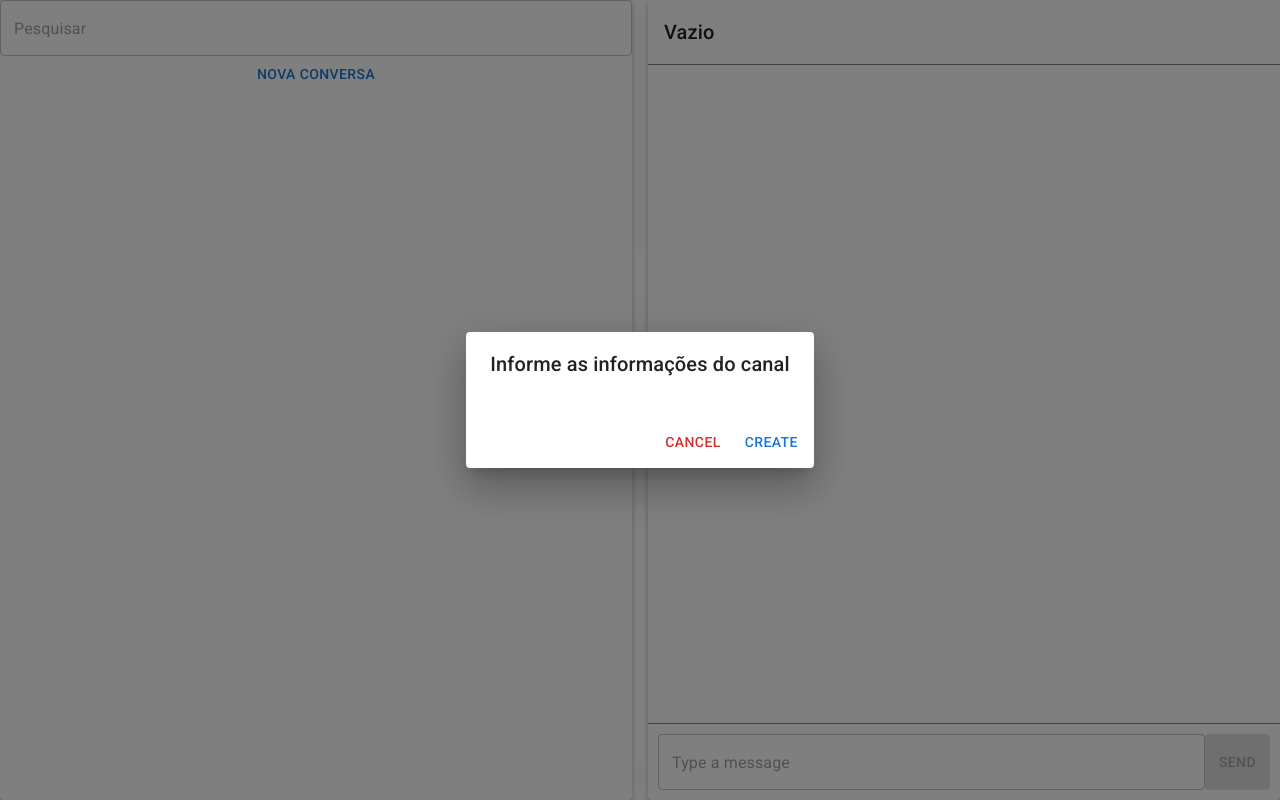
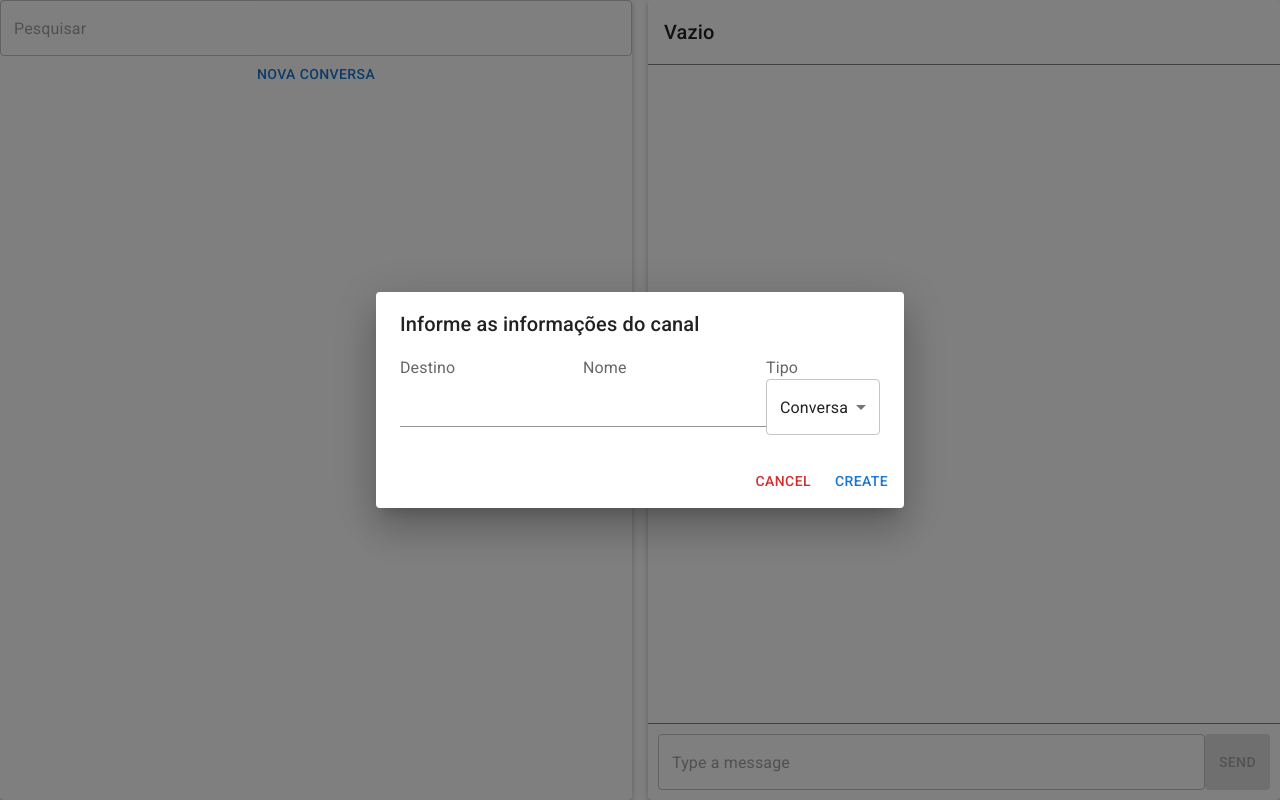
Before and after one commit to namelew/MQTTChat, a React (Create React App) app: page /chat/1 in a window 1280 px wide. Both pictures are taken after a click on the button "NOVA CONVERSA". Built offline with nearby package versions, Linux system fonts and the light colour scheme.

Commit message:
Criando form de criação de nova conversa

```diff
--- a/src/pages/Auth/index.tsx
+++ b/src/pages/Auth/index.tsx
@@ -2,10 +2,7 @@ import React, { useState } from 'react';
 import { Button, TextField, Container, Box, Paper, Typography } from '@mui/material';
 import { useNavigate } from 'react-router-dom';
 
-interface Props {
-}
-
-const Auth = ({} : Props) => {
+const Auth = () => {
     const [ClientID, setClientID] = useState('');
     const navigate = useNavigate();
 
--- a/src/pages/Chat/List/index.tsx
+++ b/src/pages/Chat/List/index.tsx
@@ -1,6 +1,6 @@
 import React, { useState } from 'react';
-import { Box, TextField, List, ListItem, ListItemText, Button, Dialog, DialogTitle, DialogContent, DialogActions } from '@mui/material';
-import { IConversation } from 'interfaces/IConversation';
+import { Box, TextField, List, ListItem, ListItemText, Button, Dialog, DialogTitle, DialogContent, DialogActions, FormControl, FormLabel, Input, Select, SelectChangeEvent } from '@mui/material';
+import { IConversation, IConversationType } from 'interfaces/IConversation';
 
 interface Props {
   selectConversation: React.Dispatch<React.SetStateAction<IConversation | undefined>>
@@ -9,6 +9,13 @@ interface Props {
 const ConversationsList: React.FC<Props> = ( { selectConversation } : Props ) => {
   const [conversations, setConversations] = useState<IConversation[]>([]);
   const [searchTerm, setSearchTerm] = useState('');
+  const [newConversation, setNewConversation] = useState<IConversation>(
+    {
+      id: '',
+      name: '',
+      type: IConversationType.OneToOne,
+    }
+  );
   const [openModal, setOpenModal] = useState(false);
 
   const filteredConversations = conversations.filter((conversation) =>
@@ -23,8 +30,29 @@ const ConversationsList: React.FC<Props> = ( { selectConversation } : Props ) =>
     setOpenModal(false);
   };
 
+  const handleIDChange = (e: React.ChangeEvent<HTMLInputElement>) => {
+    setNewConversation({
+        ...newConversation,
+        id: e.target.value,
+    });
+  };
+
+  const handleNameChange = (e: React.ChangeEvent<HTMLInputElement>) => {
+    setNewConversation({
+        ...newConversation,
+        name: e.target.value,
+    });
+  };
+
+  const handleTypeChange = (e: SelectChangeEvent<string>) => {
+    setNewConversation({
+        ...newConversation,
+        type: Number(e.target.value) as IConversationType,
+    });
+  };
+
   const CreateConversation = () => {
-    console.log("Criando nova conversa")
+    console.log("Criando nova conversa", newConversation);
     CloseModal();
   };
 
@@ -47,11 +75,29 @@ const ConversationsList: React.FC<Props> = ( { selectConversation } : Props ) =>
       <Dialog open={openModal} onClose={CloseModal}>
         <DialogTitle>Informe as informações do canal</DialogTitle>
         <DialogContent>
-          {/* Add your form for creating a new conversation here */}
+          <Box component='form'>
+              <FormControl id="id">
+                  <FormLabel>Destino</FormLabel>
+                  <Input name="id" value={newConversation.id} onChange={handleIDChange} />
+              </FormControl>
+
+              <FormControl id="name">
+                  <FormLabel>Nome</FormLabel>
+                  <Input name="name" value={newConversation.name} onChange={handleNameChange} />
+              </FormControl>
+
+              <FormControl id="type">
+                  <FormLabel>Tipo</FormLabel>
+                  <Select name="type" value={newConversation.type.toString()} onChange={handleTypeChange}>
+                      <option value={IConversationType.Group.toString()}>Grupo</option>
+                      <option value={IConversationType.OneToOne.toString()}>Conversa</option>
+                  </Select>
+              </FormControl>
+          </Box>
         </DialogContent>
         <DialogActions>
           <Button color='error' onClick={CloseModal}>Cancel</Button>
-          <Button onClick={CreateConversation}>Create</Button>
+          <Button type='submit' onClick={CreateConversation}>Create</Button>
         </DialogActions>
       </Dialog>
       <List
--- a/src/pages/Chat/index.tsx
+++ b/src/pages/Chat/index.tsx
@@ -18,7 +18,7 @@ const Chat: React.FC = () => {
       alert('Informe seu usuário para começar a enviar mensagens');
       navigate('/auth');
     }
-  }, [parameters]);
+  }, [parameters, navigate]);
 
   return (
     <Grid container spacing={2}>
```
